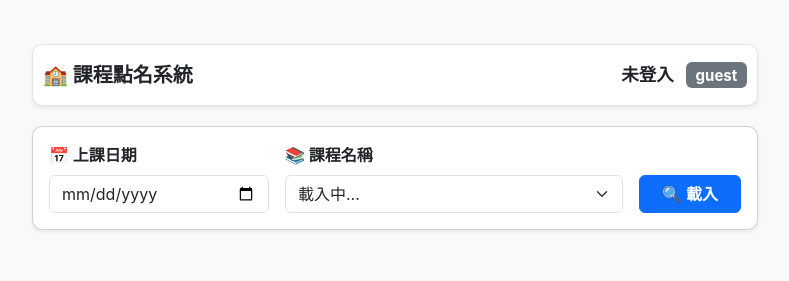
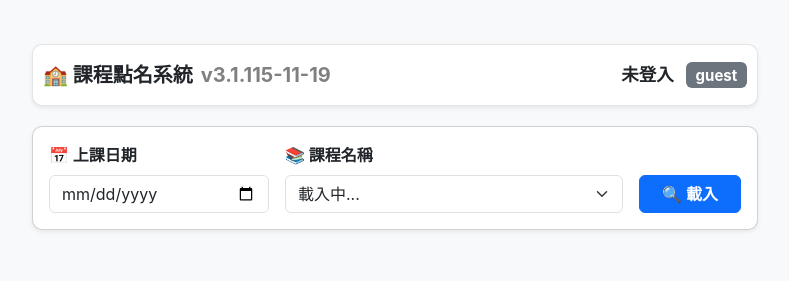
Before and after one commit to nelsonaoa/school-assistant, a plain HTML site: page index.html in a window 1280 px wide. Shown: the whole page, without its empty margins (245-1034 px from the left). Drawn offline with nearby package versions, Linux system fonts and the light colour scheme.

Commit message:
Add version info to navigation bar
Added version information to the system title in the navigation bar.

```diff
--- a/index.html
+++ b/index.html
@@ -32,7 +32,7 @@
       <!-- 頂端導覽列 -->
       <nav class="navbar navbar-expand-lg navbar-light bg-white border mb-4 d-print-none shadow-sm" style="border-radius: 10px; padding: 10px 16px;">
               <div class="container-fluid px-0 navbar-brand fw-bold text-dark d-flex align-items-center m-0 w-100 gap-2">
-              <span>🏫 <span id="system-title">課程點名系統</span></span>
+              <span>🏫 <span id="system-title">課程點名系統</span></span><font size=small color=gray>v3.1.115-11-19</font>
               <div class="d-flex align-items-center gap-2 ms-auto justify-content-end">
                   <strong id="userNameSpan" class="text-dark small">未登入</strong>
                   <span id="roleBadge" class="badge bg-secondary ms-1">guest</span>
```
